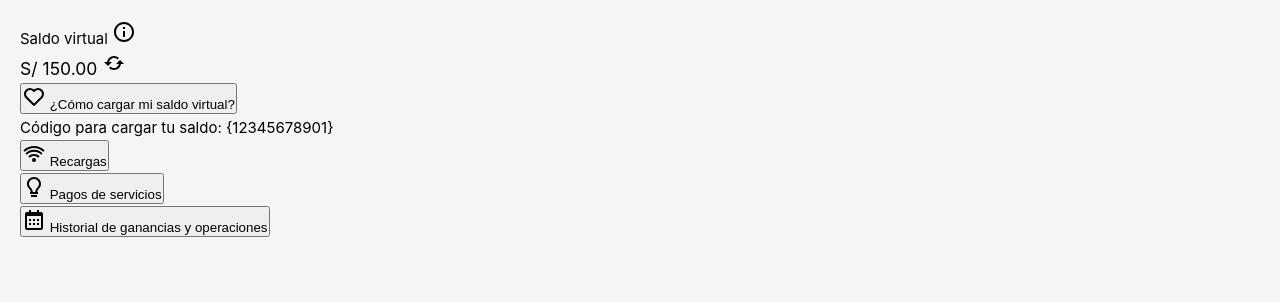
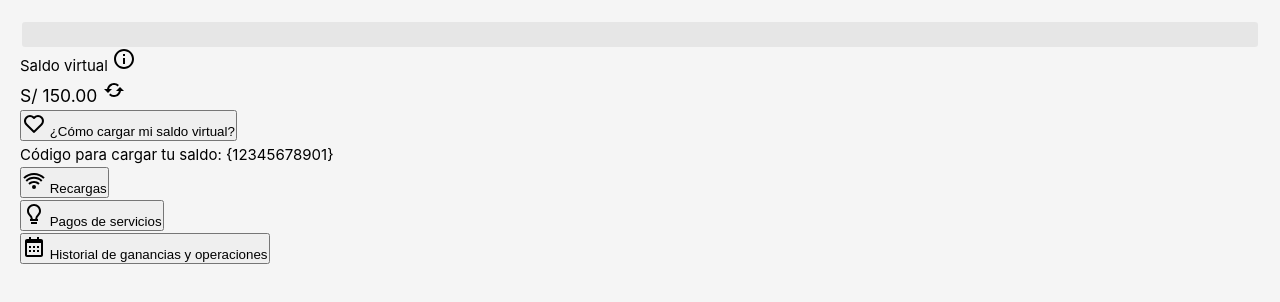
Before and after one commit to juanguzmanmartinez/prubea-csti, a Vue app: page / in a window 1280 px wide. Shown: the top 302 px of the page. Built offline with nearby package versions, Linux system fonts and the light colour scheme.

Commit message:
feat:add pwa

```diff
--- /dev/null
+++ b/src/core/components/skeleton/Skeleton.vue
@@ -0,0 +1,39 @@
+<template>
+  <div class="skeleton-container">
+    <div class="skeleton-row"></div>
+  </div>
+</template>
+<style lang="scss" scoped>
+.skeleton-container {
+  width: 100%;
+  gap: 15px;
+  height: 25px;
+}
+
+.skeleton-row {
+  height: 25px;
+  background-color: #ddd;
+  margin: 2px;
+  border-radius: 3px;
+  animation: fadeIn 1.5s ease-in-out infinite;
+}
+
+@keyframes fadeIn {
+  from {
+    opacity: 0.5;
+  }
+  to {
+    opacity: 1;
+  }
+}
+
+@keyframes wave {
+  0%,
+  100% {
+    transform: scaleY(1);
+  }
+  50% {
+    transform: scaleY(1.1);
+  }
+}
+</style>
--- a/src/views/balance/BalanceView.vue
+++ b/src/views/balance/BalanceView.vue
@@ -5,11 +5,13 @@ import HeartIcon from "../../core/components/icons/heart/HeartIcon.vue";
 import WifiIcon from "../../core/components/icons/wifi/WifiIcon.vue";
 import BulbIcon from "../../core/components/icons/bulb/BulbIcon.vue";
 import CalendarIcon from "../../core/components/icons/calendar/CalendarIcon.vue";
+import Skeleton from "../../core/components/skeleton/Skeleton.vue";
 </script>
 <template>
   <div class="balance-view-container">
     <div class="balance-view-information">
       <div>
+        <Skeleton />
         <p>Saldo virtual <InfoIcon /></p>
         <h3>S/ 150.00 <RefreshIcon /></h3>
         <button><HeartIcon /> ¿Cómo cargar mi saldo virtual?</button>
--- a/vite.config.js
+++ b/vite.config.js
@@ -25,7 +25,7 @@ export default defineConfig({
           {
             urlPattern: ({ url }) => {
               return url.pathname.startsWith(
-                "aspexpressapi-production.up.railway.app"
+                "https://aspexpressapi-production.up.railway.app/.*'"
               );
             },
             handler: "CacheFirst",
```
